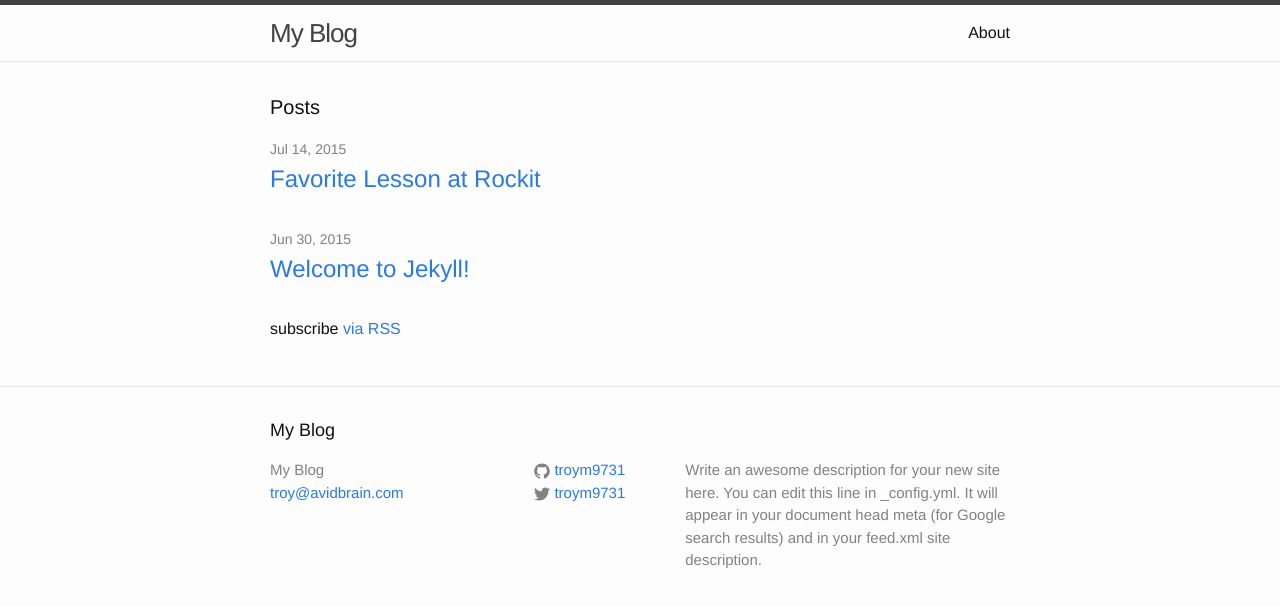
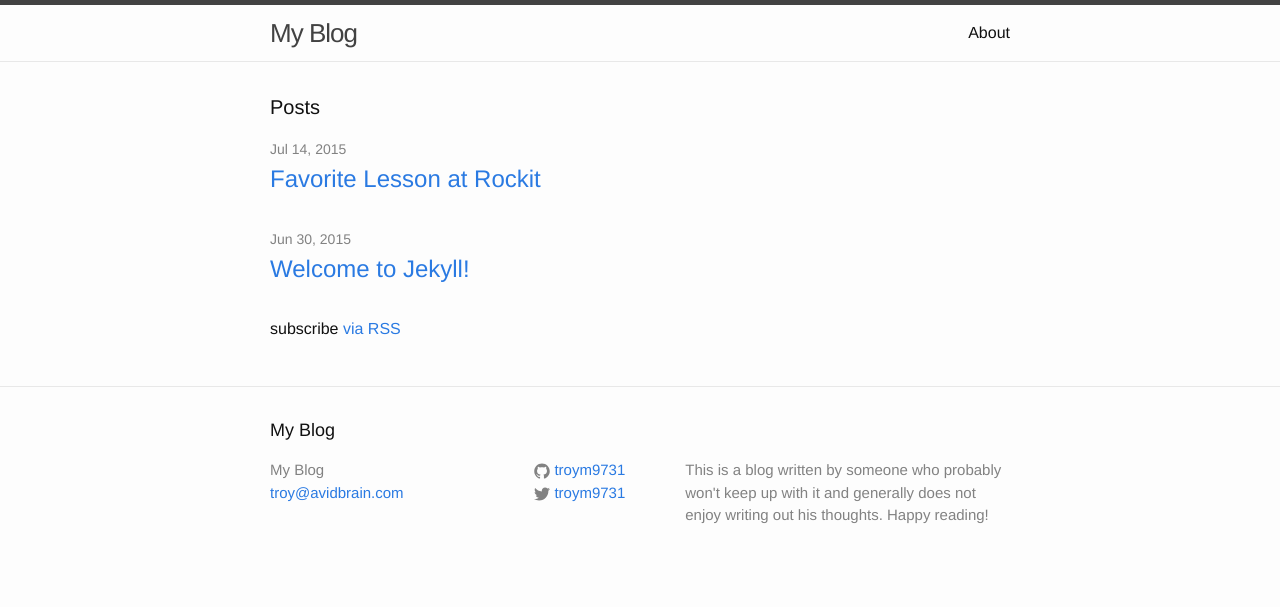
Before and after one commit to troym9731/blog, a Jekyll site: the page built from index.html, in a window 1280 px wide. Shown: the top 607 px of the page. Built offline with Jekyll 4.4.1, drawn with Linux system fonts in a browser that asks for light colours.

Commit message:
Update description

```diff
--- a/_config.yml
+++ b/_config.yml
@@ -2,9 +2,8 @@
 title: My Blog
 email: troy@avidbrain.com
 description: > # this means to ignore newlines until "baseurl:"
-  Write an awesome description for your new site here. You can edit this
-  line in _config.yml. It will appear in your document head meta (for
-  Google search results) and in your feed.xml site description.
+  This is a blog written by someone who probably won't keep up with it and generally
+  does not enjoy writing out his thoughts. Happy reading!
 baseurl: "/blog" # the subpath of your site, e.g. /blog/
 url: "http://yourdomain.com" # the base hostname & protocol for your site
 twitter_username: troym9731
```
